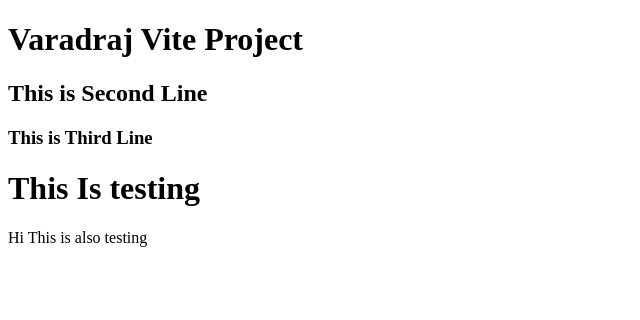
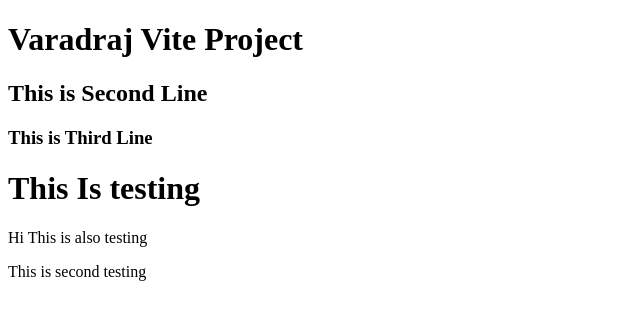
Before and after one commit to varadrajsh/React-Learning, a React (Vite) app in the folder 01vitereact/: page / in a window 1280 px wide. Shown: the top 320 px of the page, without its empty margins (0-640 px from the left). Built offline with nearby package versions, Linux system fonts and the light colour scheme.

Commit message:
2nd changes

```diff
--- a/01vitereact/src/App.jsx
+++ b/01vitereact/src/App.jsx
@@ -8,6 +8,7 @@
     <Varad/>
     <h1>This Is testing</h1>
     <p>Hi This is also testing</p>
+    <p>This is second testing</p>
     </>
 
   )
```
